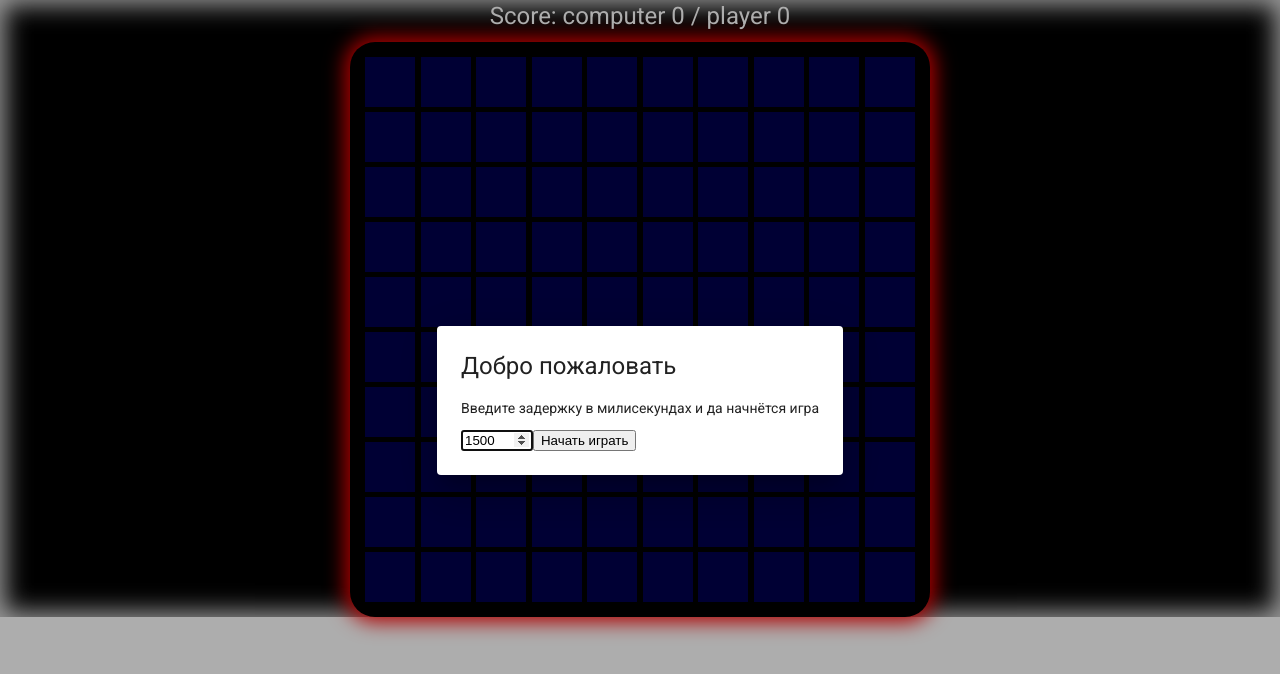
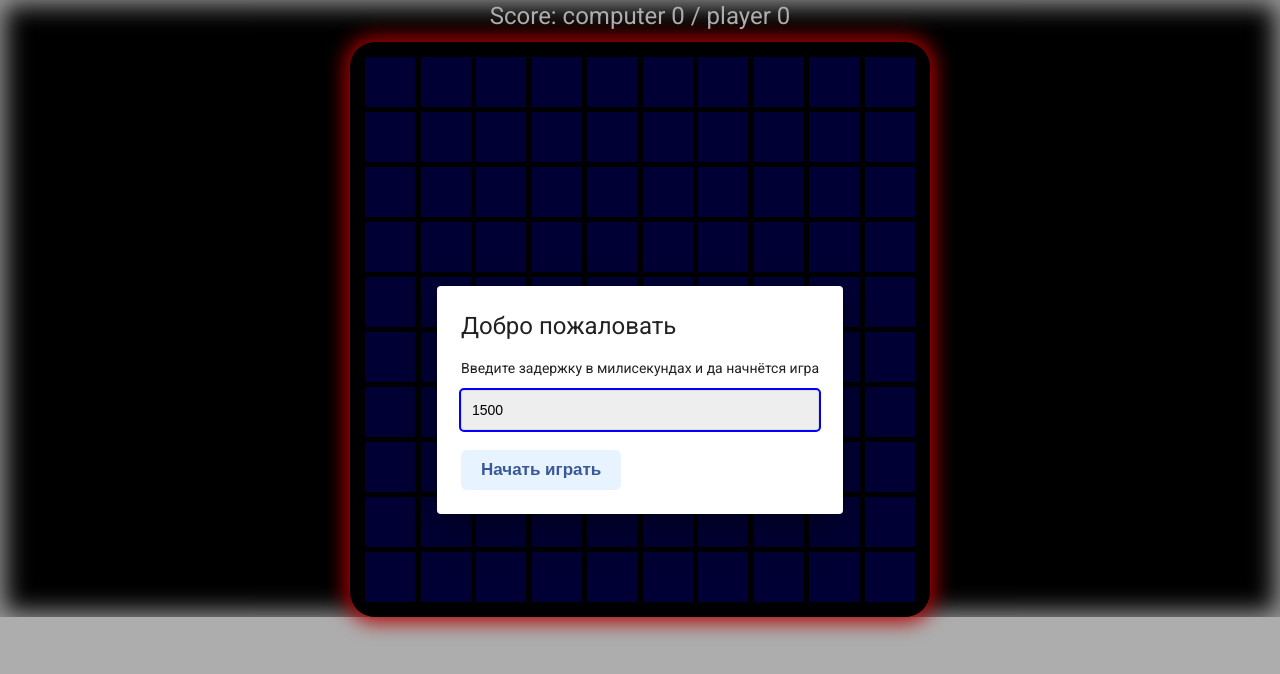
Before and after one commit to MkNice/Mini-game, an Angular app: page / in a window 1280 px wide. Shown: the top 674 px of the page. Built offline with nearby package versions, Linux system fonts and the light colour scheme.

Commit message:
Added some styles for modal windows

```diff
--- a/src/app/modalDialogs/results-game-modal/results-game-modal.component.css
+++ b/src/app/modalDialogs/results-game-modal/results-game-modal.component.css
@@ -0,0 +1,12 @@
+.modal-welcome {
+  display: flex;
+  flex-direction: column;
+}
+
+.modal-message {
+  font-size: 16px;
+}
+
+.btns {
+  margin: 15px 0 0 0;
+}
--- a/src/app/modalDialogs/results-game-modal/results-game-modal.component.html
+++ b/src/app/modalDialogs/results-game-modal/results-game-modal.component.html
@@ -1,13 +1,21 @@
-<div>
-  <h1>Победил {{ data.winner }}</h1>
-  <p>Хотите попробовать ещё?</p>
-  <button type="submit" [mat-dialog-close]="data" (click)="choosePlayer('No')">
+<div class="modal-welcome">
+  <h1>Победил {{ dataDialog.winner }}</h1>
+  <span class="modal-message">Хотите попробовать ещё?</span>
+  <div class="btns">
+    <button
+      class="btn"
+      type="submit"
+      [mat-dialog-close]="dataDialog"
+      (click)="choosePlayer('No')"
+    >
       Нет</button
     ><button
+      class="btn"
       type="submit"
-    [mat-dialog-close]="data"
+      [mat-dialog-close]="dataDialog"
       (click)="choosePlayer('Yes')"
     >
       Ещё разок
     </button>
   </div>
+</div>
--- a/src/app/modalDialogs/results-game-modal/results-game-modal.component.ts
+++ b/src/app/modalDialogs/results-game-modal/results-game-modal.component.ts
@@ -10,9 +10,9 @@ import { IResultsGameDialog } from 'src/app/shared/interfaces/modalDialogs.inter
 })
 export class ResultsGameModalComponent {
 
-  constructor(public dialogRef: MatDialogRef<GameComponent>, @Inject(MAT_DIALOG_DATA) public data: IResultsGameDialog,) { }
+  constructor(public dialogRef: MatDialogRef<GameComponent>, @Inject(MAT_DIALOG_DATA) public dataDialog: IResultsGameDialog,) { }
 
   public choosePlayer(choose: 'Yes' | 'No'): void {
-    this.data.repeatGame = choose === 'Yes';
+    this.dataDialog.repeatGame = choose === 'Yes';
   }
 }
--- a/src/app/modalDialogs/welcome-game-modal/welcome-game-modal.component.css
+++ b/src/app/modalDialogs/welcome-game-modal/welcome-game-modal.component.css
@@ -2,3 +2,29 @@
   display: flex;
   flex-direction: column;
 }
+
+input[type="number"]::-webkit-outer-spin-button,
+input[type="number"]::-webkit-inner-spin-button {
+  display: none;
+}
+
+input[type="number"] {
+  background-color: #eee;
+  vertical-align: top;
+  outline: none;
+  padding: 0;
+  margin: 0 0 20px 0;
+  height: 40px;
+  line-height: 40px;
+  text-indent: 10px;
+  display: inline-block;
+  width: 100%;
+  box-sizing: border-box;
+  border: 1px solid #ddd;
+  font-size: 14px;
+  border-radius: 3px;
+}
+
+input[type="number"]:focus {
+  outline: 2px solid blue;
+}
--- a/src/app/modalDialogs/welcome-game-modal/welcome-game-modal.component.html
+++ b/src/app/modalDialogs/welcome-game-modal/welcome-game-modal.component.html
@@ -1,7 +1,7 @@
 <div class="modal-welcome">
   <h1>Добро пожаловать</h1>
   <p>Введите задержку в милисекундах и да начнётся игра</p>
-  <form [formGroup]="formSettings">
+  <form [formGroup]="formSettings" (ngSubmit)="startGame()">
     <input
       type="number"
       min="100"
@@ -9,7 +9,12 @@
       required
       formControlName="delay"
     />
-    <button type="submit" (click)="startGame()" [mat-dialog-close]="data" [disabled]="formSettings.invalid">
+    <button
+      class="btn"
+      type="submit"
+      [mat-dialog-close]="dataDialog"
+      [disabled]="formSettings.invalid"
+    >
       Начать играть
     </button>
   </form>
--- a/src/app/modalDialogs/welcome-game-modal/welcome-game-modal.component.ts
+++ b/src/app/modalDialogs/welcome-game-modal/welcome-game-modal.component.ts
@@ -12,16 +12,17 @@ import { IWelcomeGameDialog } from 'src/app/shared/interfaces/modalDialogs.inter
 export class WelcomeGameModalComponent {
 
   public formSettings: FormGroup = new FormGroup({
-    delay: new FormControl(this.data.delay, [
+    delay: new FormControl(this.dataDialog.delay, [
       Validators.min(150),
       Validators.max(5000),
       Validators.required
     ])
   });
 
-  constructor(public dialogRef: MatDialogRef<GameComponent>, @Inject(MAT_DIALOG_DATA) public data: IWelcomeGameDialog) { }
+  constructor(public dialogRef: MatDialogRef<GameComponent>, @Inject(MAT_DIALOG_DATA) public dataDialog: IWelcomeGameDialog) { }
 
   public startGame(): void {
-    this.data.isStartGame = true;
+    this.dataDialog.isStartGame = true;
+    this.dataDialog.delay = this.formSettings.value.delay;
   }
 }
--- a/src/styles.css
+++ b/src/styles.css
@@ -1,2 +1,47 @@
-html, body { height: 100%; }
-body { margin: 0; font-family: Roboto, "Helvetica Neue", sans-serif; }
+html,
+body {
+  height: 100%;
+}
+
+body {
+  margin: 0;
+  font-family: Roboto, "Helvetica Neue", sans-serif;
+}
+
+.btn {
+  display: inline-block;
+  box-sizing: border-box;
+  padding: 0 20px;
+  margin: 0 15px 0 0;
+  outline: none;
+  border: none;
+  border-radius: 6px;
+  height: 40px;
+  line-height: 40px;
+  font-size: 17px;
+  font-weight: 600;
+  text-decoration: none;
+  color: #385898;
+  background-color: #e7f3ff;
+  cursor: pointer;
+  user-select: none;
+  appearance: none;
+  touch-action: manipulation;
+}
+
+.btn:focus-visible {
+  box-shadow: 0 0 0 2px #666;
+}
+
+.btn:hover {
+  background-color: #DBE7F2;
+}
+
+.btn:active {
+  transform: scale(0.96);
+}
+
+.btn:disabled {
+  pointer-events: none;
+  opacity: 0.65;
+}
```
Lines whose indentation alone changed are shown as unchanged.
